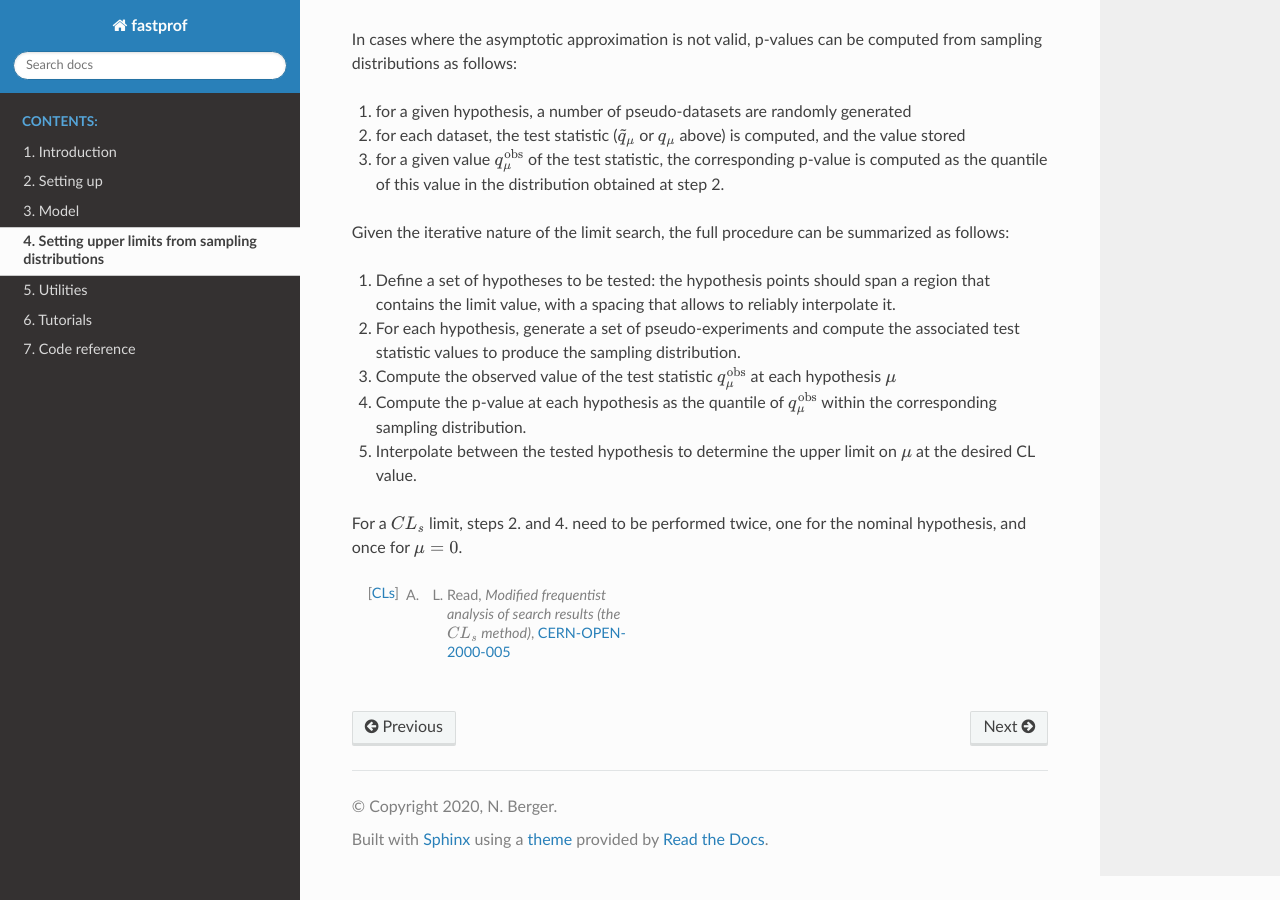
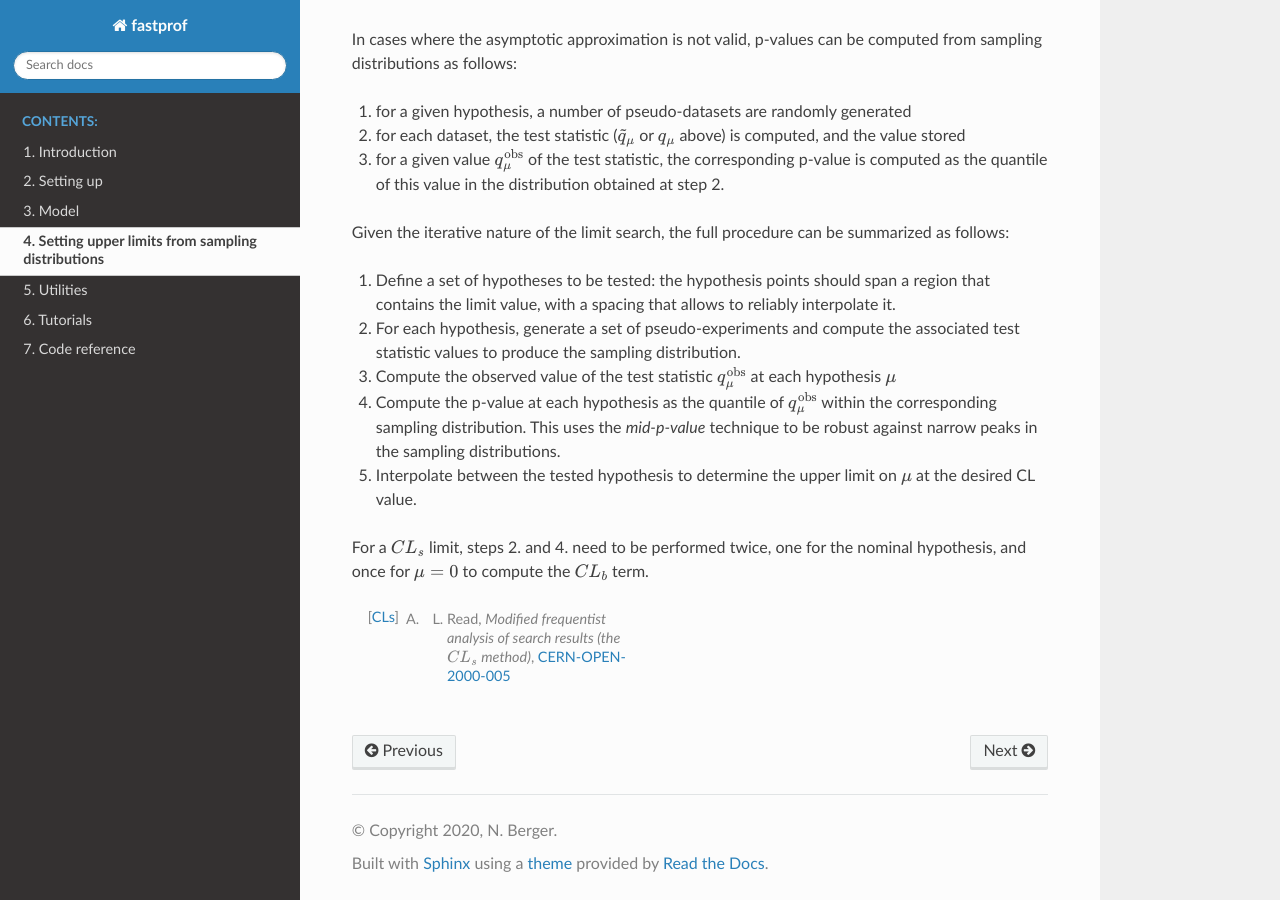
Before and after one commit to fastprof-hep/fastprof, a Sphinx documentation site: the page built from doc/limits.rst, in a window 1280 px wide and 900 px high, scrolled down 804 px. Built offline with Sphinx 7.4.7 and the Read the Docs theme 2.0.0, drawn with Linux system fonts in a browser that asks for light colours; pages that are not in the unit, such as notebooks, are missing from menus.

Commit message:
mention mid-p-values

```diff
--- a/doc/limits.rst
+++ b/doc/limits.rst
@@ -46,11 +46,11 @@ Given the iterative nature of the limit search, the full procedure can be summar
 
 3. Compute the observed value of the test statistic :math:`q_{\mu}^{\text{obs}}` at each hypothesis :math:`\mu`
 
-4. Compute the p-value at each hypothesis as the quantile of :math:`q_{\mu}^{\text{obs}}` within the corresponding sampling distribution.
+4. Compute the p-value at each hypothesis as the quantile of :math:`q_{\mu}^{\text{obs}}` within the corresponding sampling distribution. This uses the *mid-p-value* technique to be robust against narrow peaks in the sampling distributions.
 
 5. Interpolate between the tested hypothesis to determine the upper limit on :math:`\mu` at the desired CL value.
 
-For a  :math:`CL_s` limit, steps 2. and 4. need to be performed twice, one for the nominal hypothesis, and once for :math:`\mu = 0`.
+For a  :math:`CL_s` limit, steps 2. and 4. need to be performed twice, one for the nominal hypothesis, and once for :math:`\mu = 0` to compute the :math:`CL_b` term.
 
 
 .. [CLs] A. L. Read, *Modified frequentist analysis of search results (the* :math:`CL_s` *method)*, `CERN-OPEN-2000-005 <http://cdsweb.cern.ch/record/451614>`_
```
